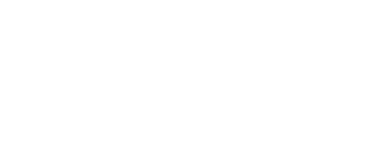
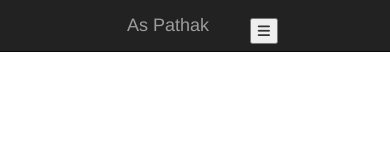
Before and after one commit to PowerLevel9000/bootstrap-portfolio, a website: page index.html in a window 390 px wide. Drawn offline with nearby package versions, Linux system fonts and the light colour scheme; a web font is replaced by a local one.

Commit message:
navigationbar

```diff
--- a/index.html
+++ b/index.html
@@ -1,12 +1,43 @@
 <!DOCTYPE html>
 <html lang="en">
+
 <head>
-    <meta charset="UTF-8">
-    <meta http-equiv="X-UA-Compatible" content="IE=edge">
-    <meta name="viewport" content="width=device-width, initial-scale=1.0">
-    <title>As portfolio</title>
+  <meta charset="UTF-8">
+  <meta http-equiv="X-UA-Compatible" content="IE=edge">
+  <meta name="viewport" content="width=device-width, initial-scale=1.0">
+  <title>As portfolio</title>
+  <link rel="stylesheet" href="https://maxcdn.bootstrapcdn.com/bootstrap/3.4.1/css/bootstrap.min.css">
+  <script src="https://maxcdn.bootstrapcdn.com/bootstrap/3.4.1/js/bootstrap.min.js"></script>
+  <script src="https://kit.fontawesome.com/b89b7c8adf.js" crossorigin="anonymous"></script>
+  <link rel="stylesheet" href="https://fonts.google.com/specimen/Poppins">
+  <link xmlns="http://www.w3.org/1999/xhtml" rel="stylesheet" href="styles.css" />
+  <link rel="stylesheet" href="https://unpkg.com/aos@next/dist/aos.css" />
+  <link rel="stylesheet" href="style.css">
 </head>
+
 <body>
+  <header>
+    <nav class="navbar navbar-inverse navbar-fixed-top">
+      <div class="container-fluid">
+        <div class="navbar-header">
+          <a class="navbar-brand" href="#">As Pathak</a>
+        </div>
+        <ul class="nav navbar-nav navbar-right">
+          <li class="desk"><a href="#"><span class="glyphicon glyphicon-user"></span> Portfolio</a></li>
+          <li class="desk"><a href="#"><i class="fa-solid fa-wand-magic-sparkles"></i></span>About</a></li>
+          <li class="desk"><a href="#"><i class="fa-solid fa-address-book"></i>Contact</a></li>
+          <li>
+            <button class="navbar-toggler" type="button" data-mdb-toggle="collapse"
+              data-mdb-target="#navbarToggleExternalContent" aria-controls="navbarToggleExternalContent"
+              aria-expanded="false" aria-label="Toggle navigation">
+              <i class="fas fa-bars"></i>
+            </button>
+          </li>
+        </ul>
+      </div>
+    </nav>
+  </header>
 
 </body>
+
 </html>
--- /dev/null
+++ b/script.js
@@ -0,0 +1 @@
+console.log("hey adarsh")
--- a/style.css
+++ b/style.css
@@ -0,0 +1,17 @@
+.navbar-toggler {
+  display: inline-block;
+  margin-top: 10px;
+}
+
+@media screen and (max-width:768px) {
+  .navbar-nav .desk{
+    display: none;
+  }
+
+  .container-fluid {
+    display: flex;
+    flex-direction: row;
+    justify-content: space-evenly;
+    margin: 0;
+  }
+}
```
